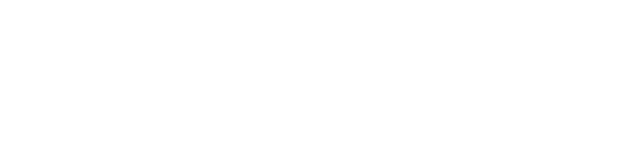
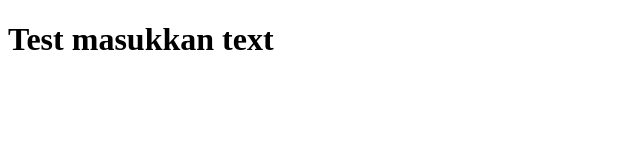
Before and after one commit to masraga/test-git-command, a plain HTML site: page index.html in a window 1280 px wide. Shown: the whole page, without its empty margins (0-640 px from the left). Drawn offline with Linux system fonts and the light colour scheme.

Commit message:
commit dua

```diff
--- a/index.html
+++ b/index.html
@@ -6,6 +6,6 @@
   <title>Document</title>
 </head>
 <body>
-
+  <h1>Test masukkan text</h1>
 </body>
 </html>
```
